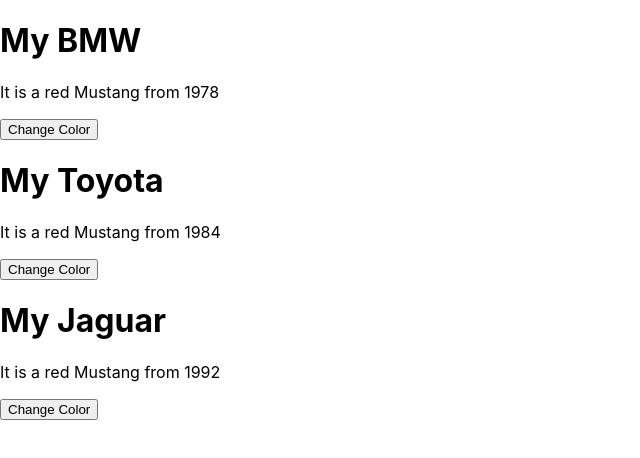
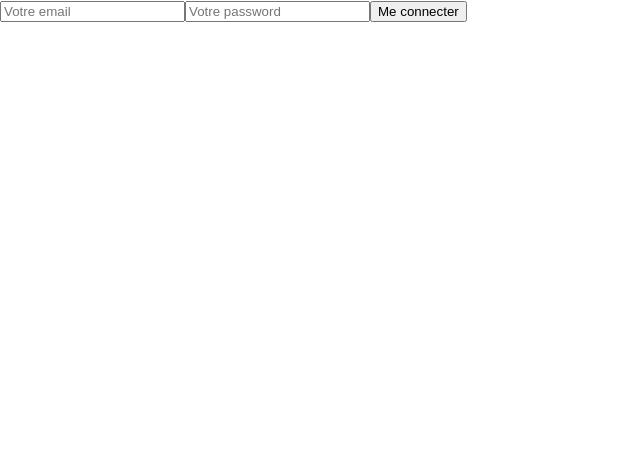
Before and after one commit to Jojotartiflette/Laravel-Api-React-JS, a React (Create React App) app in the folder app_react/: page /login in a window 1280 px wide. Shown: the top 458 px of the page, without its empty margins (0-640 px from the left). Built offline with nearby package versions, Linux system fonts and the light colour scheme.

Commit message:
Event Management with Login Form

```diff
--- a/app_react/src/App.js
+++ b/app_react/src/App.js
@@ -3,13 +3,12 @@ import logo from './logo.svg';
 import './App.css';
 import Welcome from './components/Welcome';
 import Car from './components/Car';
+import Login from './components/Login';
 
 function App() {
   return (
     <>
-      <Car brand="BMW" year="1978"/>
-      <Car brand="Toyota" year="1984"/>
-      <Car brand="Jaguar" year="1992"/>
+      <Login />
     </>
   );
 }
--- /dev/null
+++ b/app_react/src/components/Login.js
@@ -0,0 +1,29 @@
+import React from 'react';
+
+class Login extends React.Component
+{
+    constructor() {
+        super();
+        this.state = {
+
+        };
+    }
+
+    email = event => {
+        console.log('Email Changed');
+    }
+
+    render() {
+        return(
+            <>
+                <form method="POST">
+                    <input type="text" name="email" placeholder="Votre email" onChange={this.email}/>
+                    <input type="password" name="password" placeholder="Votre password" />
+                    <button type="submit">Me connecter</button>
+                </form>
+            </>
+        )
+    }
+}
+
+export default Login;
```
